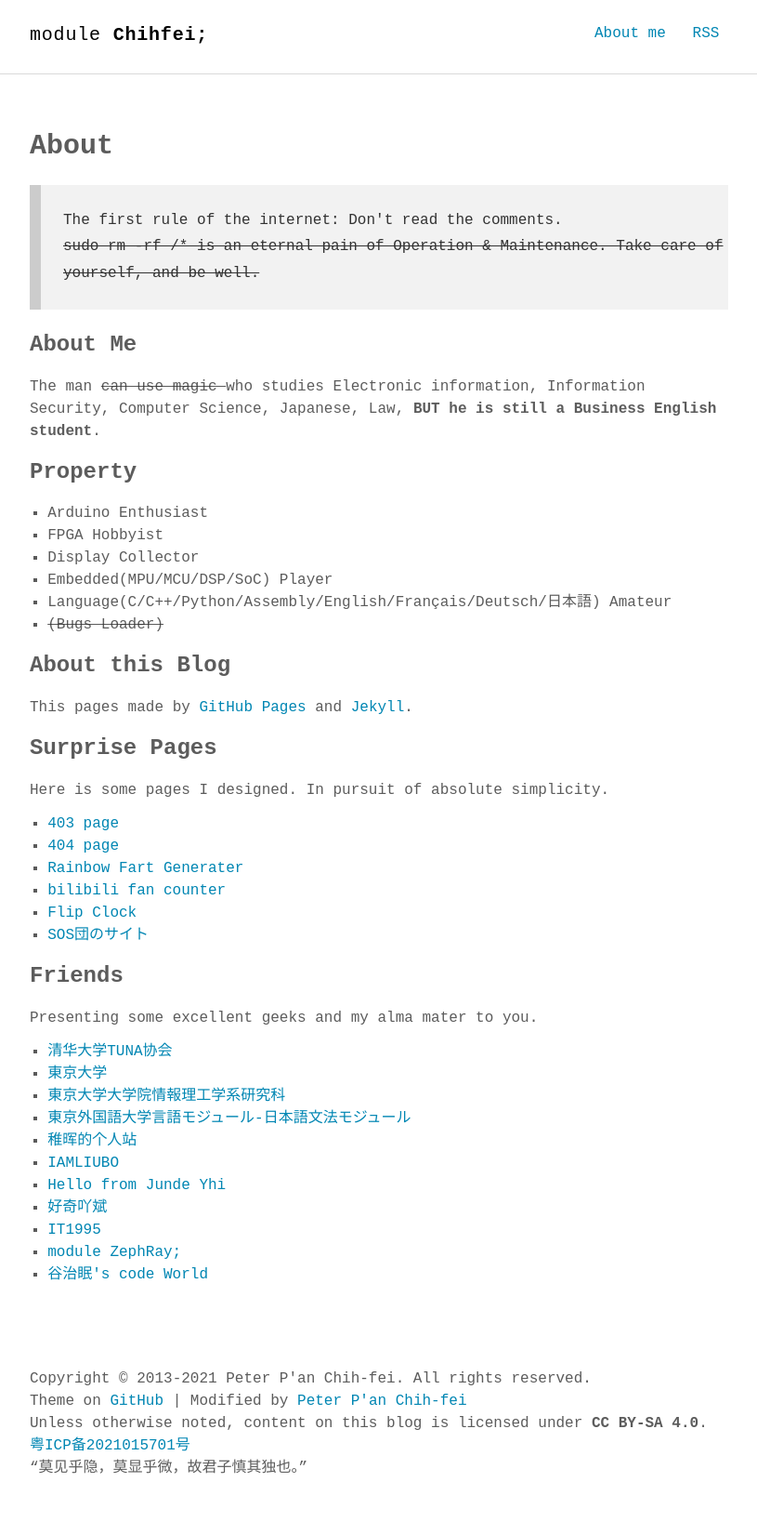
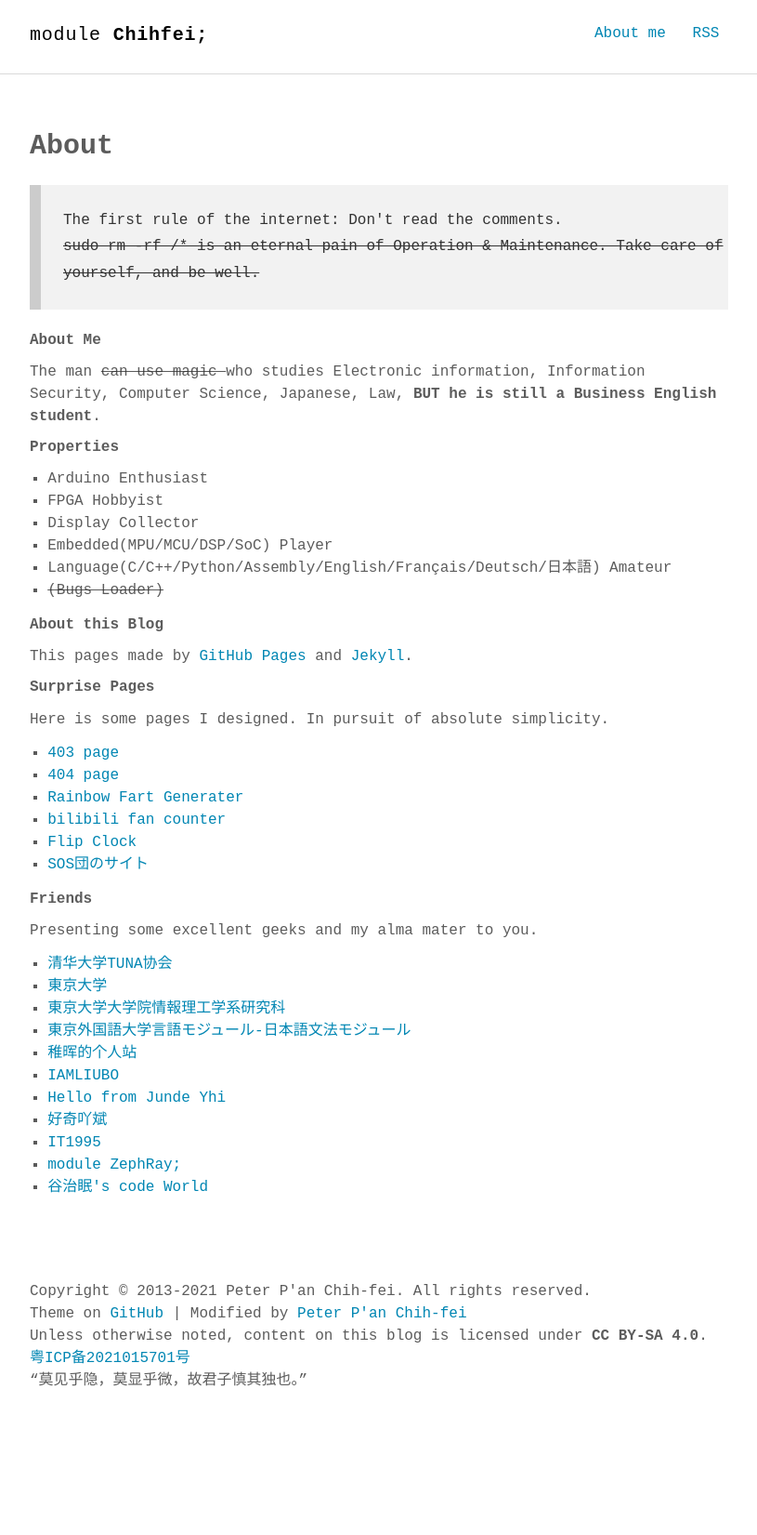
Before and after one commit to IcingTomato/blog.old2, a Jekyll site: the page built from about.md, in a window 1280 px wide. Shown: the whole page at 93% size, without its empty margins (232-1047 px from the left). Built offline with Jekyll 4.4.1, drawn with Linux system fonts in a browser that asks for light colours; some web fonts are replaced; after the commit the page ends 1557 px from its top, so only the background shows below that.

Commit message:
change about

```diff
--- a/about.md
+++ b/about.md
@@ -7,7 +7,7 @@ permalink: /about/
     <blockquote><p>The first rule of the internet: Don't read the comments.<br>
         <s>sudo rm -rf /* is an eternal pain of Operation & Maintenance. Take care of yourself, and be well.</s> </p></blockquote>
 
-        <h3>About Me</h3>
+        <h5>About Me</h5>
 
         <p>
             The man <s> can use magic </s> who studies Electronic information, Information Security, Computer Science, Japanese, Law,
@@ -15,7 +15,7 @@ permalink: /about/
         </p>
 
 
-        <h3>Property</h3>
+        <h5>Properties</h5>
 
         <ul>
             <li>Arduino Enthusiast</li>
@@ -26,11 +26,11 @@ permalink: /about/
             <li><s>(Bugs Loader)</s></li>
         </ul>
 
-        <h3>About this Blog</h3>
+        <h5>About this Blog</h5>
 
         <p>This pages made by <a href="https://pages.github.com/">GitHub Pages</a> and <a href="http://jekyll.com.cn/">Jekyll</a>. </p>
 
-        <h3>Surprise Pages</h3>
+        <h5>Surprise Pages</h5>
 
         <p>
             Here is some pages I designed. In pursuit of absolute simplicity.
@@ -45,7 +45,7 @@ permalink: /about/
             <li><a href="http://ch1hfe1.gitee.io/sosdan/index.html">SOS団のサイト</a></li>
         </ul>
 
-        <h3>Friends</h3>
+        <h5>Friends</h5>
 
         <p>
             Presenting some excellent geeks and my alma mater to you.
```
